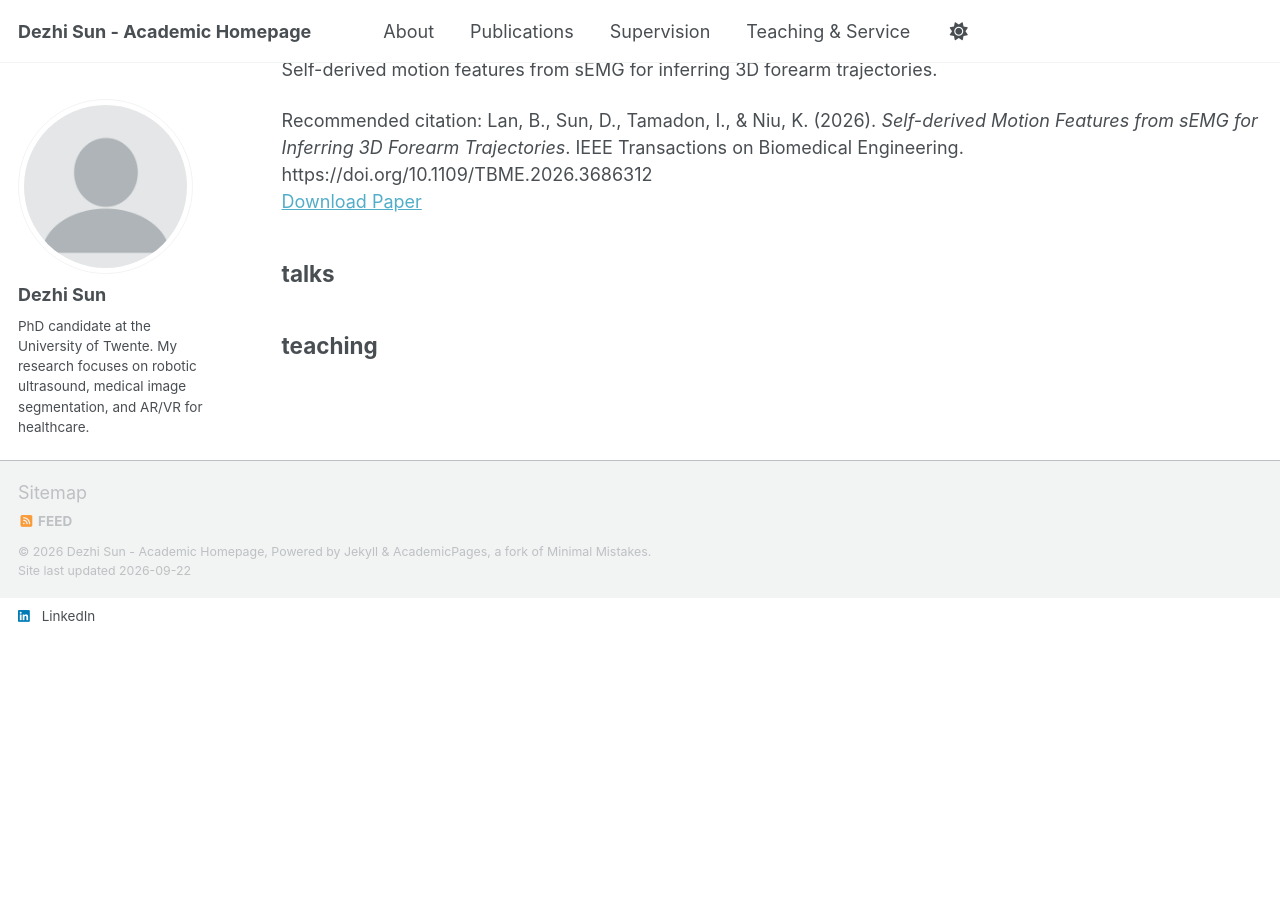
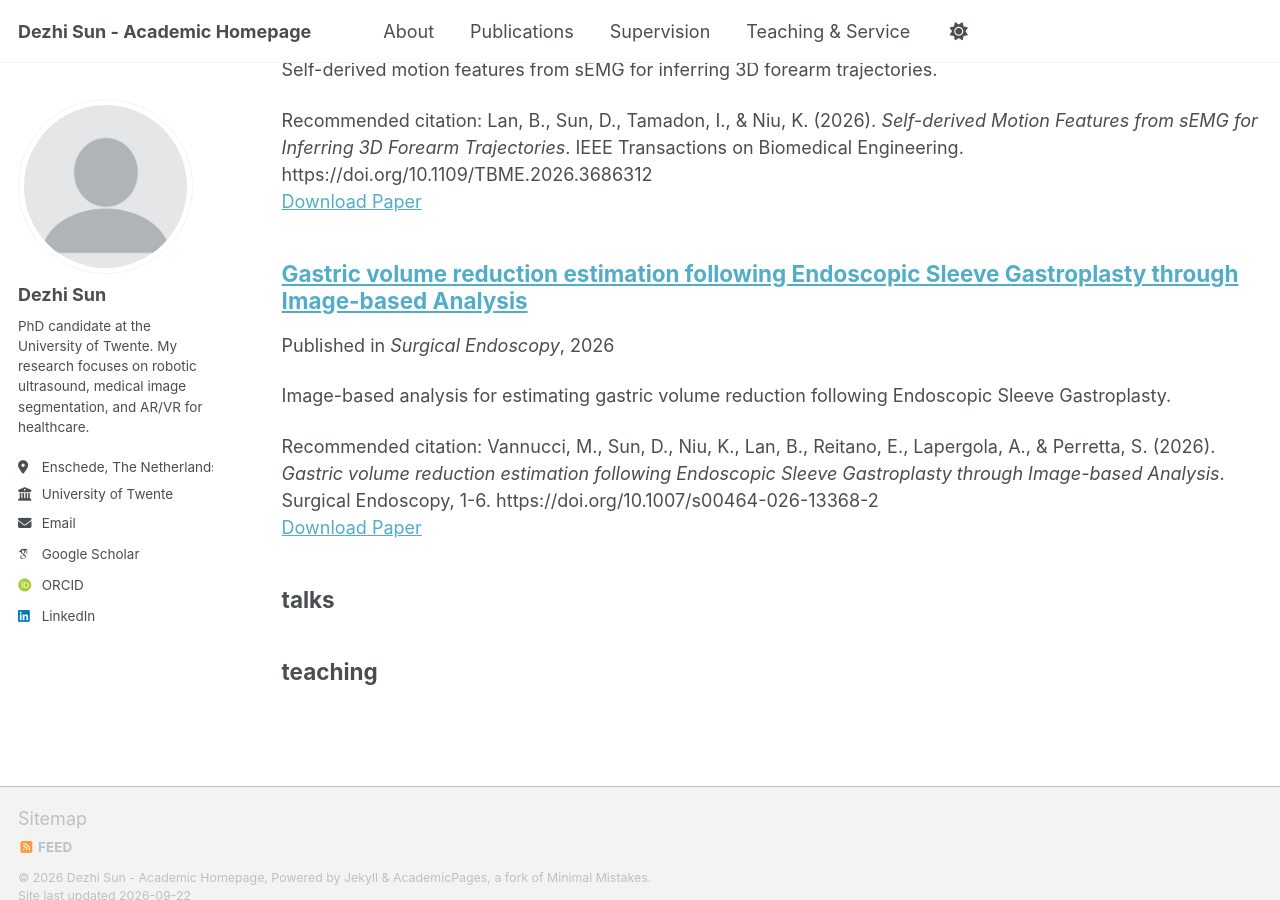
Before and after one commit to Jacksundezhi/Jacksundezhi.github.io, a Jekyll site: the page built from _pages/sitemap.md, in a window 1280 px wide and 900 px high, scrolled down 2389 px. Built offline with Jekyll 4.4.1, drawn with Linux system fonts in a browser that asks for light colours; some web fonts are replaced; a script bundle is joined from its source files by our own code; library files that are not in the unit come from our copies; before the commit the page ends 2987 px from its top, so only the background shows below that.

Commit message:
Add Surgical Endoscopy publication and awards

```diff
--- a/_pages/publications.html
+++ b/_pages/publications.html
@@ -22,6 +22,14 @@ author_profile: true
     <p>B. Lan, <strong>Dezhi Sun</strong>, I. Tamadon, Kenan Niu.</p>
     <p class="pub-meta"><em>IEEE Transactions on Biomedical Engineering</em>, 2026.</p>
     <p class="pub-links"><a href="https://doi.org/10.1109/TBME.2026.3686312">DOI</a></p>
+  </article>
+
+  <article class="pub-entry">
+    <span class="pub-label">Journal</span>
+    <h3>Gastric volume reduction estimation following Endoscopic Sleeve Gastroplasty through Image-based Analysis</h3>
+    <p>M. Vannucci, <strong>Dezhi Sun</strong>, Kenan Niu, B. Lan, E. Reitano, A. Lapergola, S. Perretta.</p>
+    <p class="pub-meta"><em>Surgical Endoscopy</em>, 1-6, 2026.</p>
+    <p class="pub-links"><a href="https://doi.org/10.1007/s00464-026-13368-2">DOI</a></p>
   </article>
 </div>
 
--- /dev/null
+++ b/_publications/2026-09-15-gastric-volume-reduction-esg.md
@@ -0,0 +1,14 @@
+---
+title: "Gastric volume reduction estimation following Endoscopic Sleeve Gastroplasty through Image-based Analysis"
+collection: publications
+category: manuscripts
+permalink: /publication/2026-gastric-volume-reduction-esg
+excerpt: "Image-based analysis for estimating gastric volume reduction following Endoscopic Sleeve Gastroplasty."
+date: 2026-09-15
+year: 2026
+venue: "Surgical Endoscopy"
+paperurl: "https://doi.org/10.1007/s00464-026-13368-2"
+citation: "Vannucci, M., Sun, D., Niu, K., Lan, B., Reitano, E., Lapergola, A., & Perretta, S. (2026). <i>Gastric volume reduction estimation following Endoscopic Sleeve Gastroplasty through Image-based Analysis</i>. Surgical Endoscopy, 1-6. https://doi.org/10.1007/s00464-026-13368-2"
+---
+
+This journal article uses image-based analysis to estimate gastric volume reduction following Endoscopic Sleeve Gastroplasty.
```
Also changed, not shown: _pages/about.md (+7 -1 lines).
